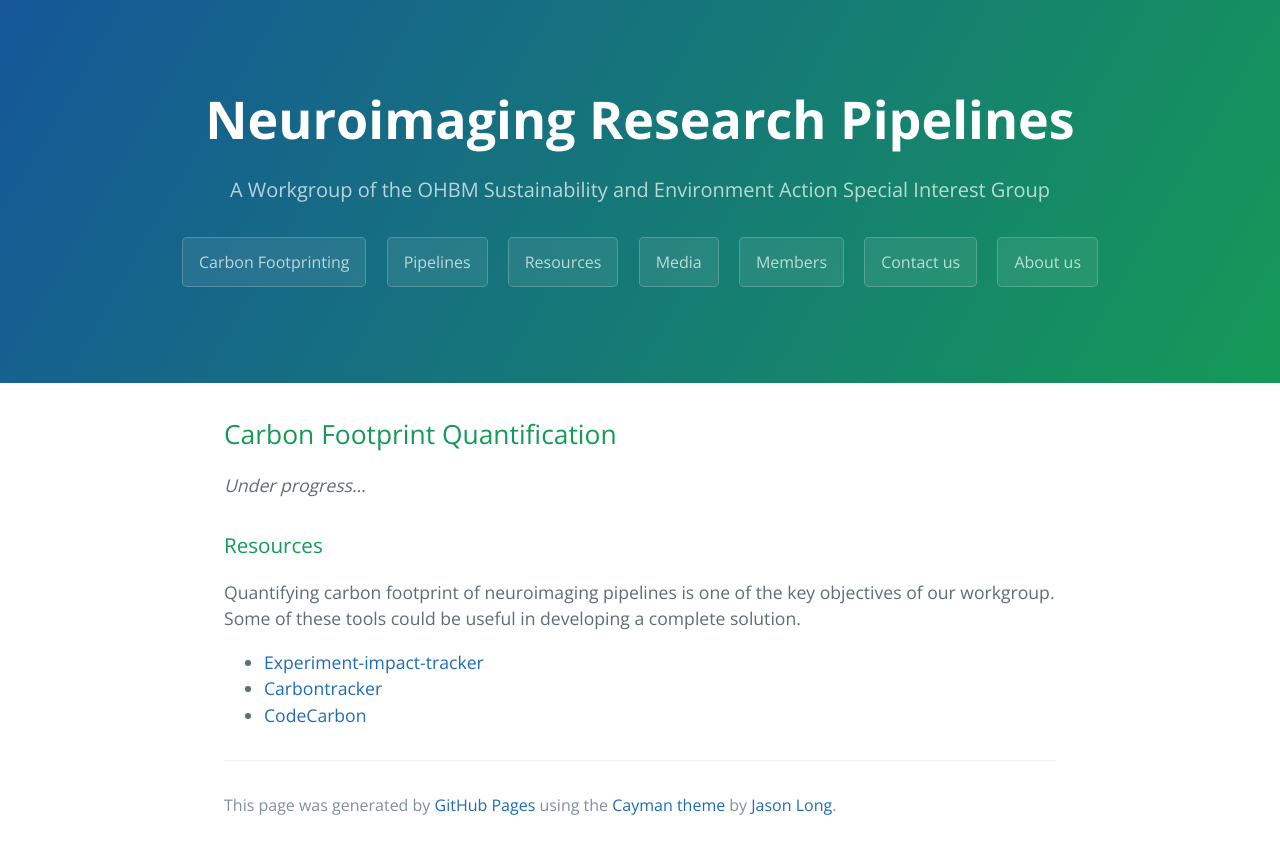
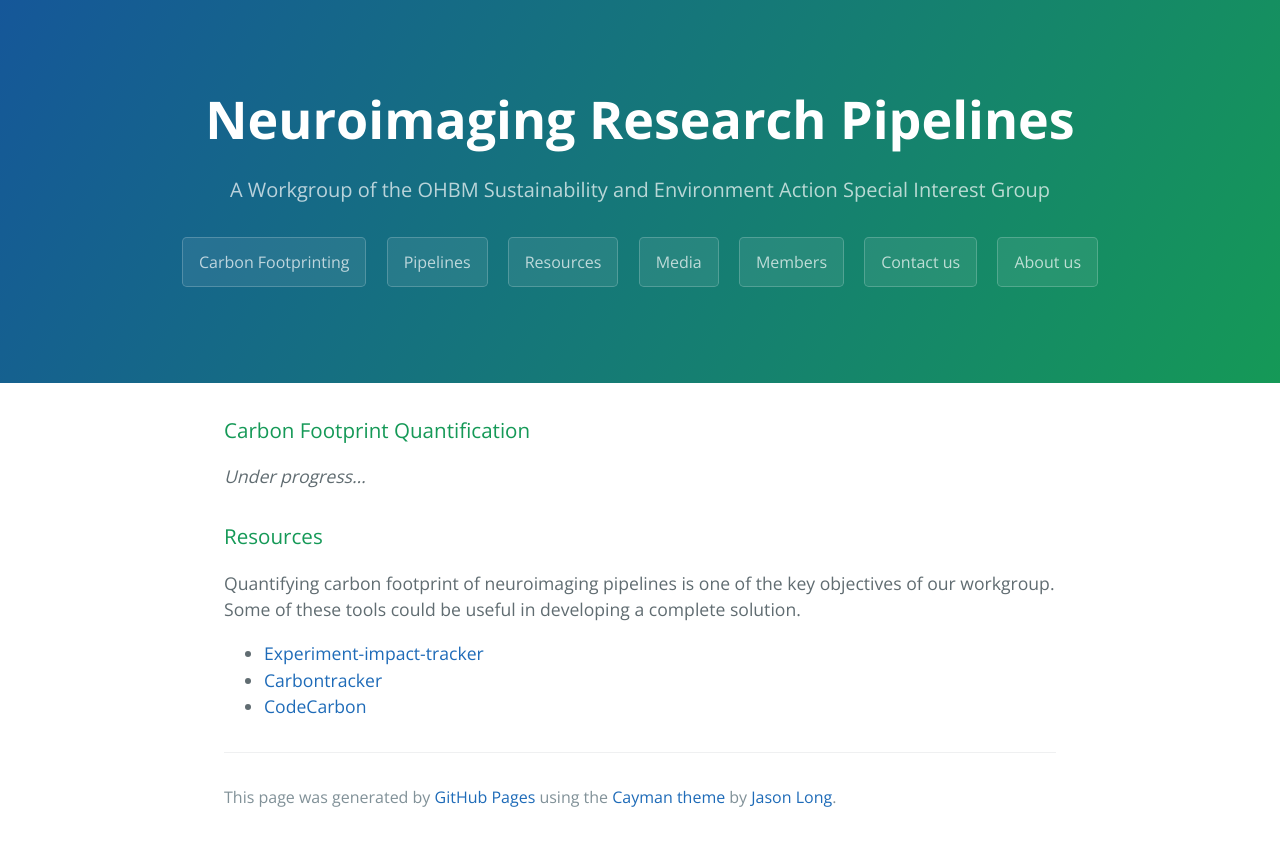
Before and after one commit to neuropipelines/neuropipelines.github.io, a Jekyll site: the page built from 10carbon.md, in a window 1280 px wide. Shown: the top 854 px of the page. Built offline with Jekyll 4.4.1, drawn with Linux system fonts in a browser that asks for light colours.

Commit message:
minor tweak

```diff
--- a/10carbon.md
+++ b/10carbon.md
@@ -4,7 +4,7 @@ layout: template
 filename: 10carbon
 ---
 
-## Carbon Footprint Quantification
+### Carbon Footprint Quantification
 
 *Under progress...*
 
```
